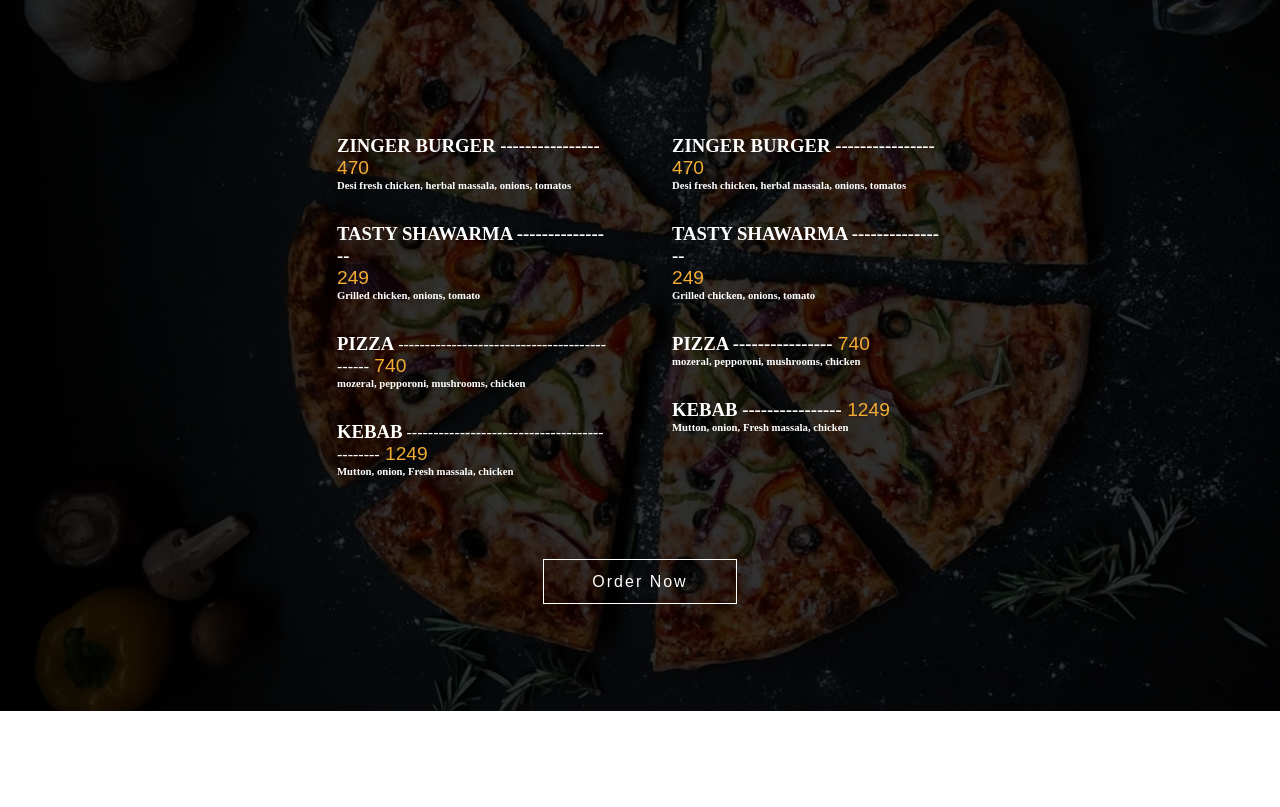
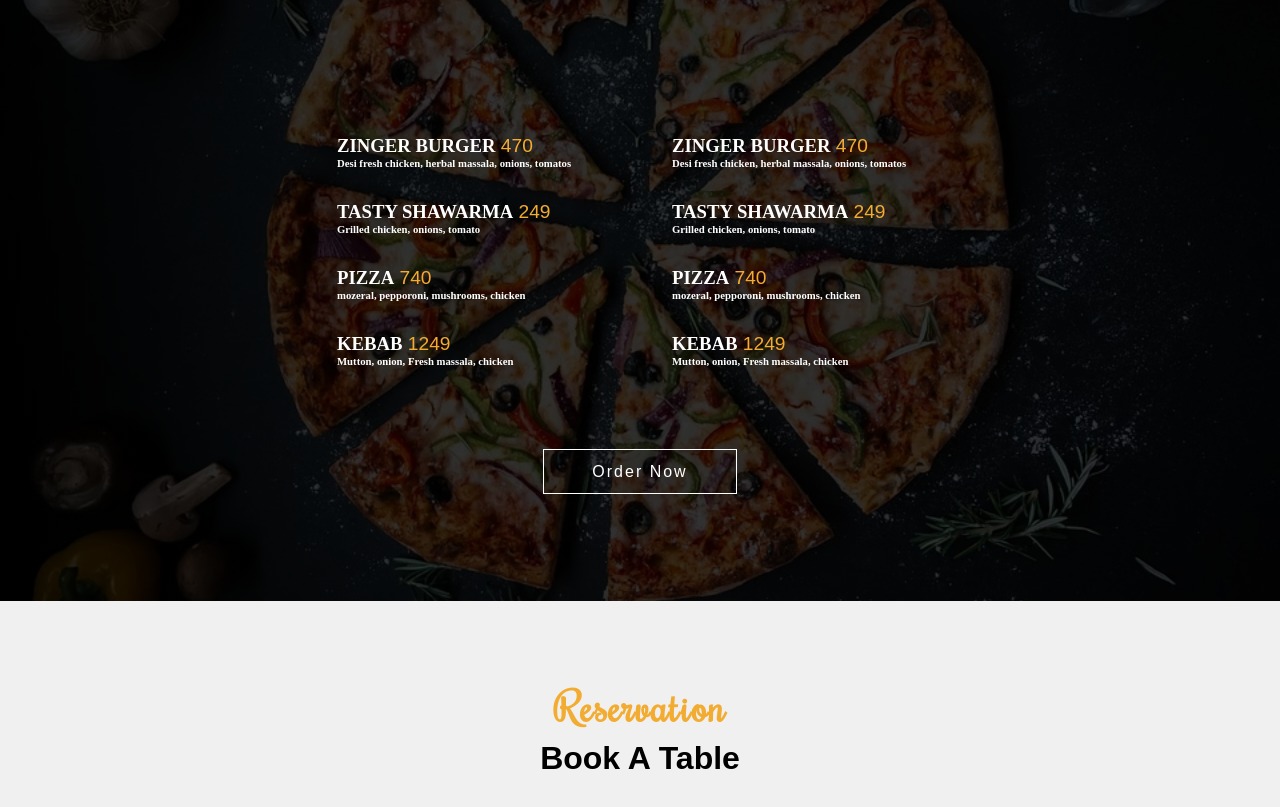
Before and after one commit to mayowDev/restuarent-website, a React (Create React App) app: page / in a window 1280 px wide. Shown: the part 3520-4327 px from the top of the page. Before the commit the page ends 4231 px from the top, so only its background shows below. Built offline with nearby package versions, Linux system fonts and the light colour scheme; a web font is replaced by a local one.

Commit message:
start of booking table

```diff
--- a/src/App.js
+++ b/src/App.js
@@ -8,8 +8,11 @@
 import Services from "./components/Services";
 import Menu from "./components/Menu";
 import Prices from "./components/Prices";
+import Booking from "./components/Booking";
 
-library.add(fab, faIceCream, faFish, faShoppingBag, faSearch, faBirthdayCake, faUtensils, faHamburger)
+library.add(
+  fab, faIceCream, faFish, faShoppingBag,
+  faSearch, faBirthdayCake, faUtensils, faHamburger)
 
 function App() {
   return (
@@ -19,6 +22,7 @@
       <Services />
       <Menu />
       <Prices/>
+      <Booking/>
     </div>
   );
 }
--- /dev/null
+++ b/src/components/Booking.js
@@ -0,0 +1,15 @@
+import React from "react";
+import "../css/Booking.css";
+
+function Booking(){
+    return(
+        <div className="booking-section">
+            <h1 className="booking-table-h1"> Reservation </h1>
+            <h2 className="booking-table-h2"> Book a table </h2>
+
+        </div>
+    )
+}
+
+
+export default Booking;
--- a/src/components/Prices.js
+++ b/src/components/Prices.js
@@ -11,25 +11,26 @@
                 {/* first column */}
                 <div className="prices-col">
                     <div className="food-container">
-                        <h3 className="food-title"> Zinger Burger ---------------- </h3>
+                        <h3 className="food-title"> Zinger Burger </h3>
+
                         <span className="food-price"> 470</span>
                         <h6 className="food-ingridients">Desi fresh chicken, herbal massala, onions, tomatos</h6>
                     </div>
                     <div className="food-container">
-                        <h3 className="food-title">Tasty Shawarma ---------------- </h3>
+                        <h3 className="food-title">Tasty Shawarma  </h3>
                         <span className="food-price"> 249</span>
                         <h6 className="food-ingridients">Grilled chicken, onions, tomato</h6>
                     </div>
                     <div className="food-container">
                         <h3 className="food-title"> Pizza  </h3>
-                        <span> ---------------------------------------------</span>
+
                         <span className="food-price"> 740</span>
                         <h6 className="food-ingridients">mozeral, pepporoni, mushrooms, chicken</h6>
 
                     </div>
                     <div className="food-container">
                         <h3 className="food-title"> Kebab </h3>
-                        <span> ---------------------------------------------</span>
+
                         <span className="food-price"> 1249</span>
                         <h6 className="food-ingridients">Mutton, onion, Fresh massala, chicken</h6>
                     </div>
@@ -37,23 +38,23 @@
                 {/* second column */}
                 <div className="prices-col">
                     <div className="food-container">
-                        <h3 className="food-title"> Zinger Burger ---------------- </h3>
+                        <h3 className="food-title"> Zinger Burger  </h3>
                         <span className="food-price"> 470</span>
                         <h6 className="food-ingridients">Desi fresh chicken, herbal massala, onions, tomatos</h6>
                     </div>
                     <div className="food-container">
-                        <h3 className="food-title">Tasty Shawarma ----------------</h3>
+                        <h3 className="food-title">Tasty Shawarma</h3>
                         <span className="food-price"> 249</span>
                         <h6 className="food-ingridients">Grilled chicken, onions, tomato</h6>
 
                     </div>
                     <div className="food-container">
-                        <h3 className="food-title">Pizza ---------------- </h3>
+                        <h3 className="food-title">Pizza  </h3>
                         <span className="food-price"> 740</span>
                         <h6 className="food-ingridients">mozeral, pepporoni, mushrooms, chicken</h6>
                     </div>
                     <div className="food-container">
-                        <h3 className="food-title"> Kebab ---------------- </h3>
+                        <h3 className="food-title"> Kebab  </h3>
                         <span className="food-price"> 1249</span>
                         <h6 className="food-ingridients">Mutton, onion, Fresh massala, chicken</h6>
                     </div>
--- /dev/null
+++ b/src/css/Booking.css
@@ -0,0 +1,21 @@
+.booking-section{
+    padding: 5rem;
+    text-align: center;
+    background-color: #f0f0f0;
+}
+.booking-table-h1{
+    font-family: "Rochester", cursive;
+    color: #f2ac32;
+    font-size: 2.5rem;
+    margin-bottom: 0.5rem;
+    letter-spacing: 0.1rem;
+  }
+
+.booking-table-h2{
+    color: black;
+    font-family: "Oswold", sans-serif;
+    text-transform: capitalize;
+    font-size: 2rem;
+    margin-bottom: 2rem;
+    /* letter-spacing: 0.1rem; */
+  }
```
